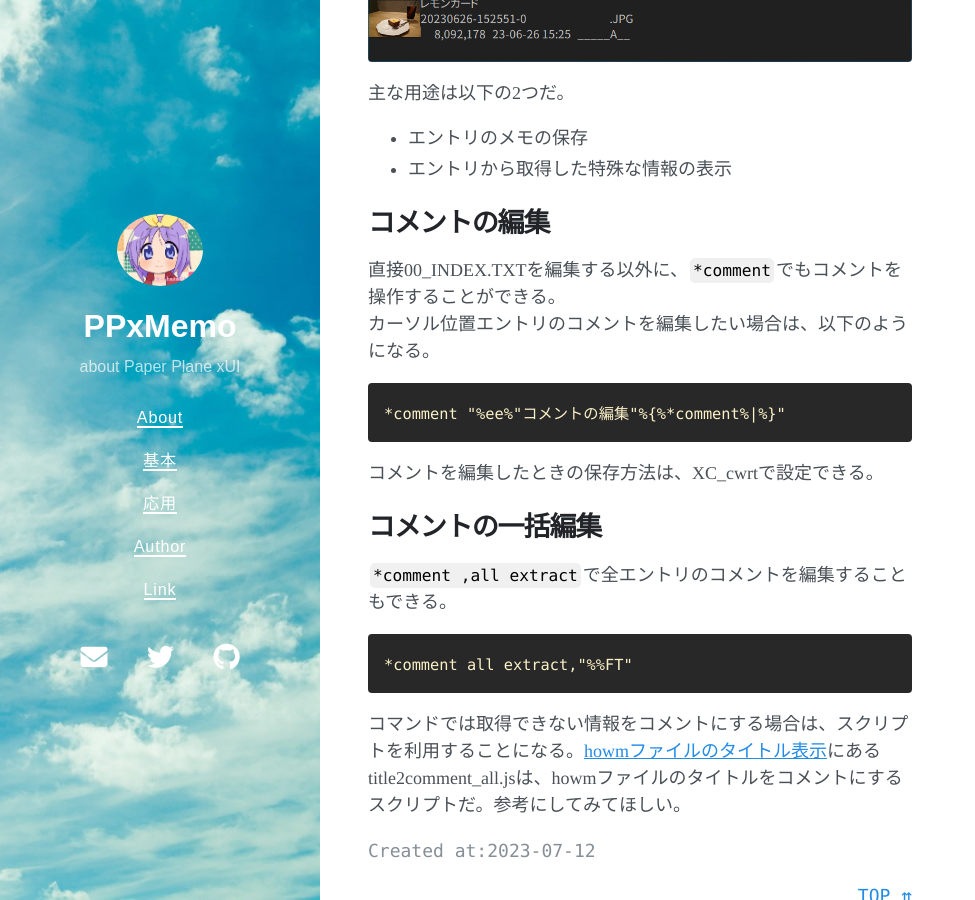
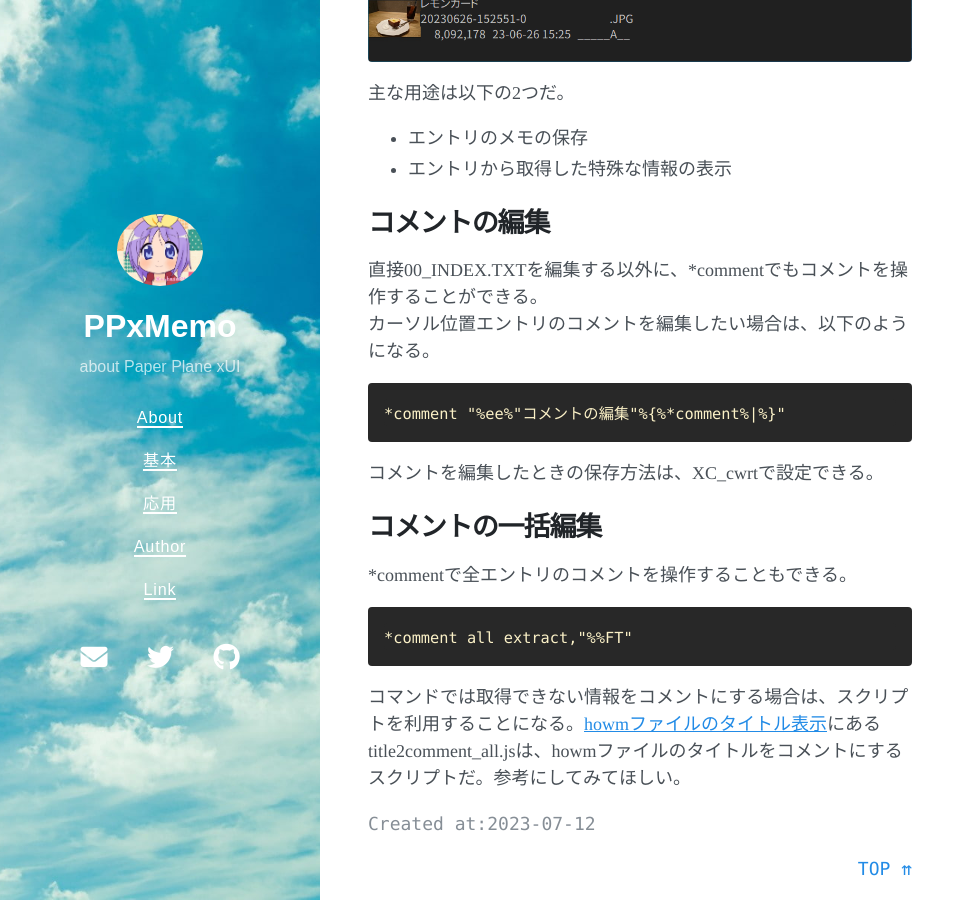
Before and after one commit to tukasa/ppxmemo, a Jekyll site: the page built from my_collections/_basic/other03.md, in a window 1280 px wide and 900 px high, scrolled down 1021 px. Shown: the whole window, without its empty margins (0-975 px from the left). Built offline with Jekyll 4.4.1, drawn with Linux system fonts in a browser that asks for light colours; nearby versions of some CDN libraries.

Commit message:
微修正

````diff
--- a/my_collections/_basic/other03.md
+++ b/my_collections/_basic/other03.md
@@ -28,7 +28,7 @@ _00_INDEX.TXT_
 
 ## コメントの編集
 
-直接00_INDEX.TXTを編集する以外に、`*comment`でもコメントを操作することができる。
+直接00_INDEX.TXTを編集する以外に、*commentでもコメントを操作することができる。
 カーソル位置エントリのコメントを編集したい場合は、以下のようになる。
 
 ```text
@@ -39,7 +39,7 @@ _00_INDEX.TXT_
 
 ## コメントの一括編集
 
-`*comment ,all extract`で全エントリのコメントを編集することもできる。
+*commentで全エントリのコメントを操作することもできる。
 
 ```text
 *comment all extract,"%%FT"
````
Also changed, not shown: my_collections/_basic/event06.md (+1 -1 lines), my_collections/_basic/other04.md (+3 -3 lines).
